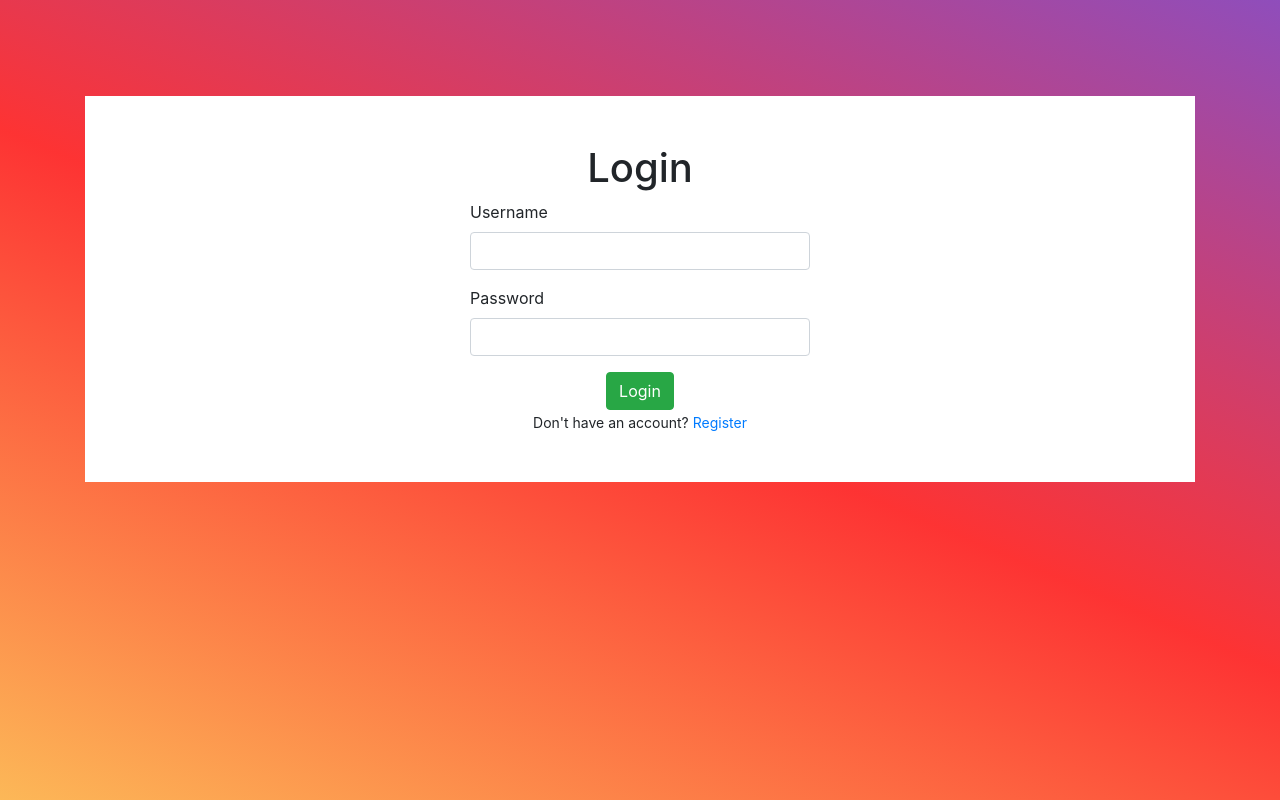
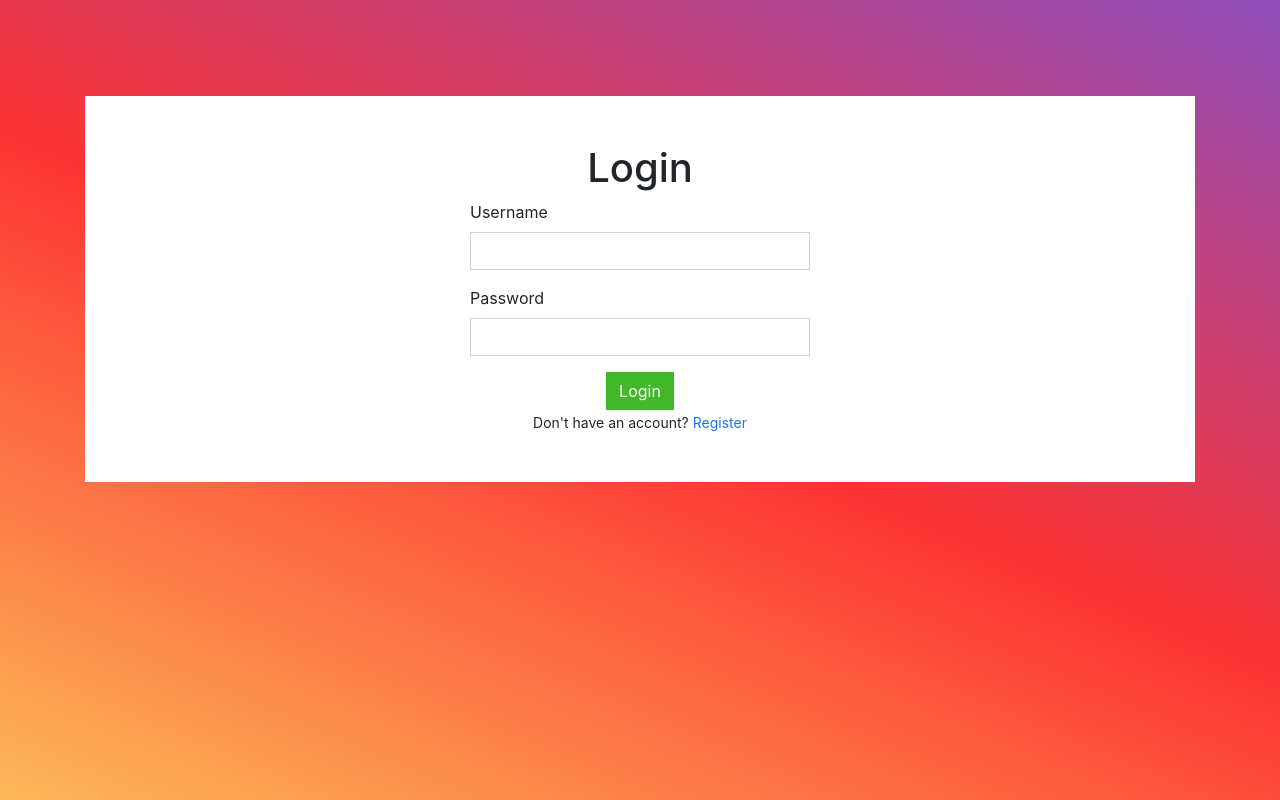
Before and after one commit to juanpchica/chatGraphql, a React (Create React App) app in the folder client/: page /login in a window 1280 px wide. Built offline with nearby package versions, Linux system fonts and the light colour scheme.

Commit message:
scss variable changed

```diff
--- a/client/src/App.scss
+++ b/client/src/App.scss
@@ -1,3 +1,11 @@
+$blue: #1877f2;
+$green: #42b72a;
+
+$border-radius: 0;
+$paragraph-margin-bottom: 0;
+
+$gray-600: rgb(245, 245, 245);
+
 @import "~bootstrap/scss/bootstrap";
 
 body {
--- a/client/src/pages/Home.js
+++ b/client/src/pages/Home.js
@@ -100,7 +100,9 @@ export default function Home({ history }) {
         </Button>
       </Row>
       <Row className='bg-white'>
-        <Col xs={4}>{usersMarkup}</Col>
+        <Col xs={4} className='p-0 bg-secondary'>
+          {usersMarkup}
+        </Col>
         <Col xs={8}>
           {messagesData && messagesData.getMessages.length > 0 ? (
             messagesData.getMessages.map((message) => (
```
